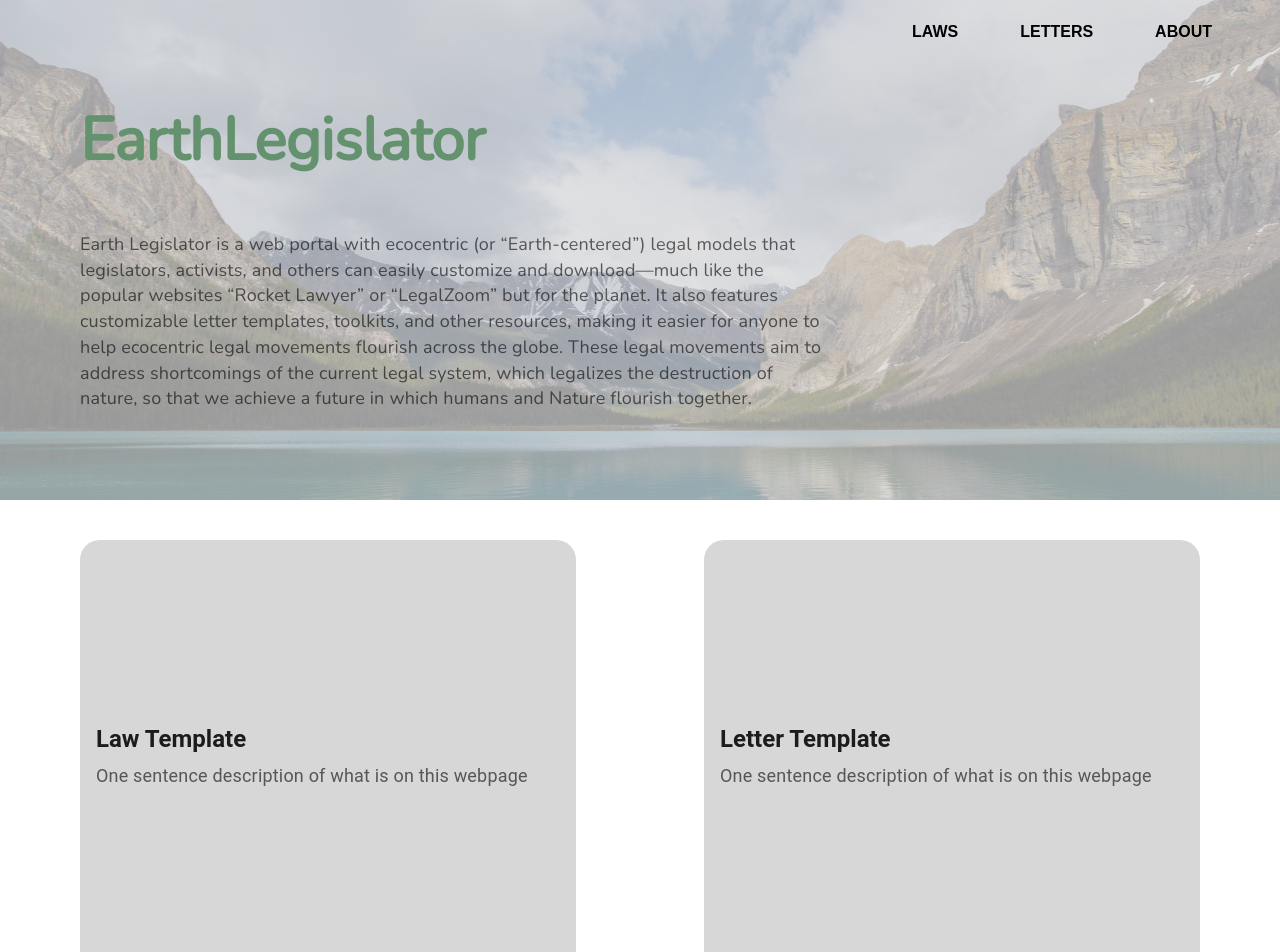
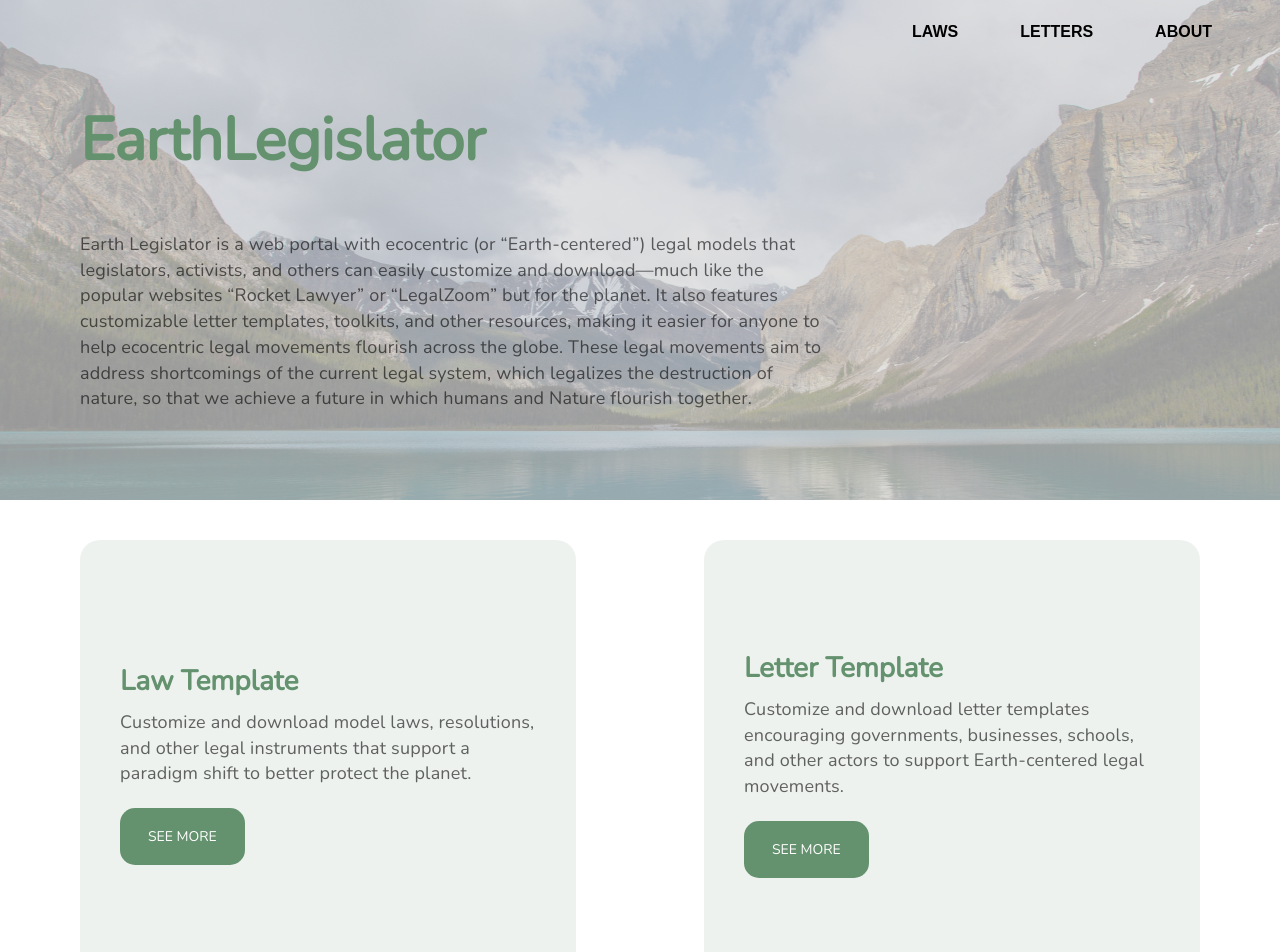
Before and after one commit to cornellh4i/earth-law-center, a React (Create React App) app in the folder client/: page / in a window 1280 px wide. Shown: the top 952 px of the page. Built offline with nearby package versions, Linux system fonts and the light colour scheme.

Commit message:
implementing the landing card styling and functionality

```diff
--- a/client/src/components/Button/Button.css
+++ b/client/src/components/Button/Button.css
@@ -212,3 +212,16 @@
 .search-btn:active {
   background: #64926E;
 }
+
+/* See more Button found on Landing Card */
+.see-more-btn{
+  width: 30%;
+  padding: 1.2rem;
+  background: #64926E;
+  color: white;
+  border-radius: 0.9375rem;
+  border: none;
+  margin-top: 5%;
+  font-family: 'Nunito';
+  font-size: 14px;
+}
--- a/client/src/components/LandingCard/LandingCard.css
+++ b/client/src/components/LandingCard/LandingCard.css
@@ -1,11 +1,13 @@
 .card {
     box-shadow: none !important;
     border-radius: 20px !important;
+    background-color: #EEF2EF !important;
 }
 
 .card-content {
-    background-color: #d7d7d7 !important;
-    height: 400px !important;
+    background-color: #EEF2EF !important;
+    height: 23rem !important;
     display: flex;
     flex-wrap: wrap;
+    margin: 1.5rem
 }
--- a/client/src/components/LandingCard/LandingCard.jsx
+++ b/client/src/components/LandingCard/LandingCard.jsx
@@ -6,6 +6,8 @@ import Typography from '@mui/material/Typography';
 import { CardActionArea } from '@mui/material';
 import Stack from '@mui/material/Stack';
 import Box from '@mui/material/Box';
+import Button from '../Button/Button';
+import { Link } from 'react-router-dom';
 
 /** Component for a landing card used by template law/letter cards
  *  @param {title} is the title on the card
@@ -18,12 +20,18 @@ const LandingCard = (props) => {
         {/* <CardMedia component='img' alt='template img' height='200' src = {props.imgsrc}/> */}
         <CardContent className='card-content'>
           <Box component={Stack} direction="column" justifyContent="center">
-            <Typography gutterBottom variant='h5' component='div' sx={{ fontWeight: 'bold' }}>
+            <Typography gutterBottom variant='h5' component='div' sx={{ fontSize: 28, fontWeight: '900', fontFamily: 'Nunito', color: '#64926E'}}>
               {props.title}
             </Typography>
-            <Typography variant='body2' color='text.secondary' sx={{ fontSize: 18 }} >
+
+            <Typography variant='body2' color='text.secondary' sx={{ fontSize: 18, marginTop:'10', fontFamily: 'Nunito'}} >
               {props.text}
             </Typography>
+            {props.text == "Law Template" ?
+            <Link to={'/laws'}><Button css="see-more-btn" text = "SEE MORE" /></Link>
+            :
+            <Link to={'/letters'}><Button css="see-more-btn" text = "SEE MORE" /></Link>
+            }
           </Box>
         </CardContent>
       </CardActionArea>
--- a/client/src/data/LandingText.js
+++ b/client/src/data/LandingText.js
@@ -1,3 +1,8 @@
 const HeaderDescription = "Earth Legislator is a web portal with ecocentric (or “Earth-centered”) legal models that legislators, activists, and others can easily customize and download—much like the popular websites “Rocket Lawyer” or “LegalZoom” but for the planet. It also features customizable letter templates, toolkits, and other resources, making it easier for anyone to help ecocentric legal movements flourish across the globe. These legal movements aim to address shortcomings of the current legal system, which legalizes the destruction of nature, so that we achieve a future in which humans and Nature flourish together."
 
-export default HeaderDescription
+const LawsDescription = "Customize and download model laws, resolutions, and other legal instruments that support a paradigm shift to better protect the planet."
+
+const LettersDescription = "Customize and download letter templates encouraging governments, businesses, schools, and other actors to support Earth-centered legal movements."
+
+
+export default {HeaderDescription, LawsDescription, LettersDescription}
--- a/client/src/pages/Landing/Landing.css
+++ b/client/src/pages/Landing/Landing.css
@@ -1,4 +1,4 @@
 .content {
-  margin-left: 80px;
-  margin-right: 80px;
+  margin-left: 5rem;
+  margin-right: 5rem;
 }
--- a/client/src/pages/Landing/Landing.jsx
+++ b/client/src/pages/Landing/Landing.jsx
@@ -6,33 +6,38 @@ import LandingCard from '../../components/LandingCard/LandingCard';
 import Header from '../../components/Header/Header';
 import './Landing.css';
 import { Link } from 'react-router-dom'
-import HeaderDescription from '../../data/LandingText.js';
+import Text from '../../data/LandingText.js';
 
 /** Component for Landing Page */
 const Landing = () => {
   return (
     <div>
-      <Header title="EarthLegislator" description={HeaderDescription} hasSearch={false}/>
+      <Header title="EarthLegislator" description={Text.HeaderDescription} hasSearch={false}/>
       <div className="content">
         {/* We have two Landing boxes for now */}
         <Grid container spacing={4} pt={5}>
           <Grid item xs={12} md={5.5}>
-            <Link to='/laws' style = {{textDecoration: 'none'}}><LandingCard
-              title={"Law Template"}
-              text={"One sentence description of what is on this webpage"}>
-            </LandingCard></Link>
+            {/* <Link to='/laws' style = {{textDecoration: 'none'}}> */}
+              <LandingCard
+                title={"Law Template"}
+                text={Text.LawsDescription}>
+                link = {'laws'}
+              </LandingCard>
+            {/* </Link> */}
           </Grid>
           <Grid item xs={12} md={1}></Grid>
           <Grid item xs={12} md={5.5}>
-          <Link to='/letters' style = {{textDecoration: 'none'}}><LandingCard
+          <Link to='/letters' style = {{textDecoration: 'none'}}>
+            <LandingCard
               title={"Letter Template"}
-              text={"One sentence description of what is on this webpage"}>
-            </LandingCard></Link>
+              text={Text.LettersDescription}>
+            </LandingCard>
+          </Link>
           </Grid>
         </Grid>
 
         {/*Three resource boxes I believe. We can probably useState to fix them later*/}
-        <Typography pt={10} pb={2} align='center' variant='h5' component='div' sx={{ fontWeight: 'bold' }}>Resources</Typography>
+        <Typography pt={10} pb={2} align='center' variant='h5' component='div' sx={{ fontWeight: 'bolder',fontFamily: 'Nunito' }}>Resources</Typography>
 
         <Grid container spacing={4}>
           <Grid item xs={12} md={4}>
```
